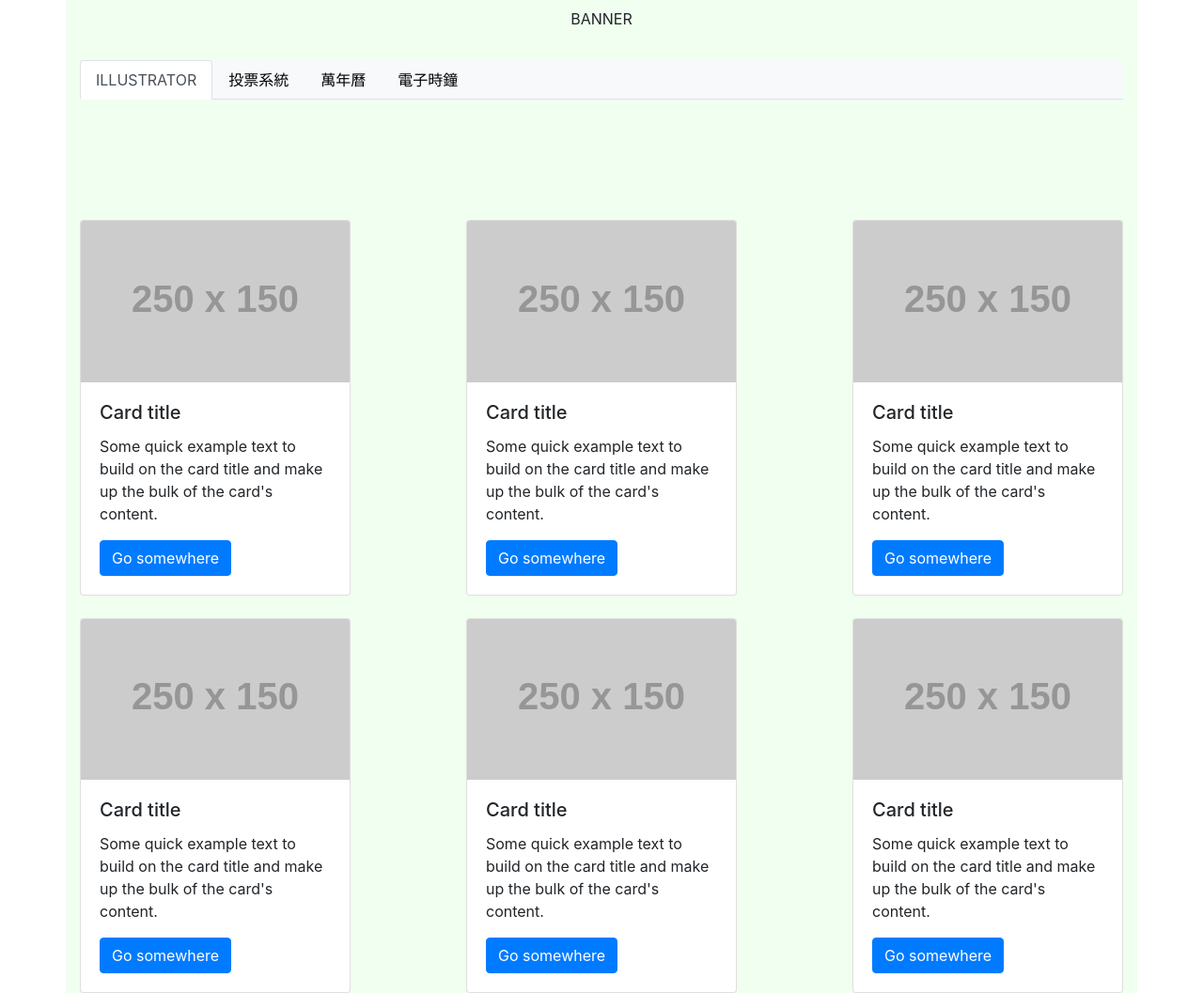
After one commit to jhengyulee/jhengyulee.github.io, a PHP site: page /portfolio.php in a window 1280 px wide. The commit adds this page. Shown: the whole page at 94% size. Run offline with PHP 8.4, Linux system fonts and the light colour scheme; grey boxes labelled with a size stand in for pictures from a placeholder-image service; some libraries are stand-ins or nearby versions.

Commit message:
新增作品集頁面

```diff
--- /dev/null
+++ b/portfolio.php
@@ -0,0 +1,137 @@
+<!DOCTYPE html>
+<html lang="en">
+
+<head>
+    <meta charset="UTF-8">
+    <meta http-equiv="X-UA-Compatible" content="IE=edge">
+    <meta name="viewport" content="width=device-width, initial-scale=1.0">
+    <title>作品集</title>
+    <link rel="stylesheet" href="https://cdn.jsdelivr.net/npm/bootstrap@4.6.2/dist/css/bootstrap.min.css"
+        integrity="sha384-xOolHFLEh07PJGoPkLv1IbcEPTNtaed2xpHsD9ESMhqIYd0nLMwNLD69Npy4HI+N" crossorigin="anonymous">
+    <!-- <link rel="stylesheet" href="https://cdnjs.cloudflare.com/ajax/libs/font-awesome/6.1.1/css/all.min.css" integrity="sha512-KfkfwYDsLkIlwQp6LFnl8zNdLGxu9YAA1QvwINks4PhcElQSvqcyVLLD9aMhXd13uQjoXtEKNosOWaZqXgel0g==" crossorigin="anonymous" referrerpolicy="no-referrer" /> -->
+
+</head>
+
+<body>
+    <div class="container" style="background:#F0FFF0;">
+        <div class="banner text-center p-2">
+            BANNER
+        </div>
+        <ul class="nav nav-tabs mt-4 bg-light " id="myTab" role="tablist">
+            <li class="nav-item" role="presentation">
+                <button class="nav-link active" id="home-tab" data-toggle="tab" data-target="#home" type="button"
+                    role="tab" aria-controls="home" aria-selected="true">ILLUSTRATOR</button>
+            </li>
+            <li class="nav-item" role="presentation">
+                <button class="nav-link" id="profile-tab" data-toggle="tab" data-target="#profile" type="button"
+                    role="tab" aria-controls="profile" aria-selected="false">投票系統</button>
+            </li>
+            <li class="nav-item" role="presentation">
+                <button class="nav-link" id="contact-tab" data-toggle="tab" data-target="#contact" type="button"
+                    role="tab" aria-controls="contact" aria-selected="false">萬年曆</button>
+            </li>
+            <li class="nav-item" role="presentation">
+                <button class="nav-link" id="contact-tab" data-toggle="tab" data-target="#contact" type="button"
+                    role="tab" aria-controls="contact" aria-selected="false">電子時鐘</button>
+            </li>
+        </ul>
+
+        <div class="container p-3 mb-5 mt-5 bg-transparent rounded">
+        <i class="fa-regular fa-lightbulb"></i>
+        </div>
+        <div class="tab-content" id="myTabContent">
+            <div class="tab-pane fade show active" id="home" role="tabpanel" aria-labelledby="home-tab">
+                <div class="container mt-4">
+                    <div class="row justify-content-between">
+                        <div class="card" style="width: 18rem;">
+                            <img src="https://fakeimg.pl/250x150/" class="card-img-top" alt="...">
+                            <div class="card-body">
+                                <h5 class="card-title">Card title</h5>
+                                <p class="card-text">Some quick example text to build on the card title and make up the
+                                    bulk
+                                    of the card's content.</p>
+                                <a href="#" class="btn btn-primary">Go somewhere</a>
+                            </div>
+                        </div>
+                        <div class="card" style="width: 18rem;">
+                            <img src="https://fakeimg.pl/250x150/" class="card-img-top" alt="...">
+                            <div class="card-body">
+                                <h5 class="card-title">Card title</h5>
+                                <p class="card-text">Some quick example text to build on the card title and make up the
+                                    bulk
+                                    of the card's content.</p>
+                                <a href="#" class="btn btn-primary">Go somewhere</a>
+                            </div>
+                        </div>
+                        <div class="card" style="width: 18rem;">
+                            <img src="https://fakeimg.pl/250x150/" class="card-img-top" alt="...">
+                            <div class="card-body">
+                                <h5 class="card-title">Card title</h5>
+                                <p class="card-text">Some quick example text to build on the card title and make up the
+                                    bulk
+                                    of the card's content.</p>
+                                <a href="#" class="btn btn-primary">Go somewhere</a>
+                            </div>
+
+                        </div>
+
+                    </div>
+                </div>
+
+                <div class="container mt-4">
+                    <div class="row justify-content-between">
+                        <div class="card" style="width: 18rem;">
+                            <img src="https://fakeimg.pl/250x150/" class="card-img-top" alt="...">
+                            <div class="card-body">
+                                <h5 class="card-title">Card title</h5>
+                                <p class="card-text">Some quick example text to build on the card title and make up the
+                                    bulk
+                                    of the card's content.</p>
+                                <a href="#" class="btn btn-primary">Go somewhere</a>
+                            </div>
+                        </div>
+                        <div class="card" style="width: 18rem;">
+                            <img src="https://fakeimg.pl/250x150/" class="card-img-top" alt="...">
+                            <div class="card-body">
+                                <h5 class="card-title">Card title</h5>
+                                <p class="card-text">Some quick example text to build on the card title and make up the
+                                    bulk
+                                    of the card's content.</p>
+                                <a href="#" class="btn btn-primary">Go somewhere</a>
+                            </div>
+                        </div>
+                        <div class="card" style="width: 18rem;">
+                            <img src="https://fakeimg.pl/250x150/" class="card-img-top" alt="...">
+                            <div class="card-body">
+                                <h5 class="card-title">Card title</h5>
+                                <p class="card-text">Some quick example text to build on the card title and make up the
+                                    bulk
+                                    of the card's content.</p>
+                                <a href="#" class="btn btn-primary">Go somewhere</a>
+                            </div>
+
+                        </div>
+
+                    </div>
+                </div>
+
+            </div>
+            <div class="tab-pane fade" id="profile" role="tabpanel" aria-labelledby="profile-tab">222</div>
+            <div class="tab-pane fade" id="contact" role="tabpanel" aria-labelledby="contact-tab">333</div>
+            <div class="tab-pane fade" id="contact" role="tabpanel" aria-labelledby="contact-tab">444</div>
+        </div>
+    </div>
+
+
+    <script src="https://cdn.jsdelivr.net/npm/jquery@3.5.1/dist/jquery.slim.min.js"
+        integrity="sha384-DfXdz2htPH0lsSSs5nCTpuj/zy4C+OGpamoFVy38MVBnE+IbbVYUew+OrCXaRkfj" crossorigin="anonymous">
+    </script>
+    <script src="https://cdn.jsdelivr.net/npm/popper.js@1.16.1/dist/umd/popper.min.js"
+        integrity="sha384-9/reFTGAW83EW2RDu2S0VKaIzap3H66lZH81PoYlFhbGU+6BZp6G7niu735Sk7lN" crossorigin="anonymous">
+    </script>
+    <script src="https://cdn.jsdelivr.net/npm/bootstrap@4.6.2/dist/js/bootstrap.min.js"
+        integrity="sha384-+sLIOodYLS7CIrQpBjl+C7nPvqq+FbNUBDunl/OZv93DB7Ln/533i8e/mZXLi/P+" crossorigin="anonymous">
+    </script>
+</body>
+
+</html>
```
Also changed, not shown: base.php (added, +11 -0 lines), css/style.css (+0 -63 lines), index.html (+17 -91 lines).
